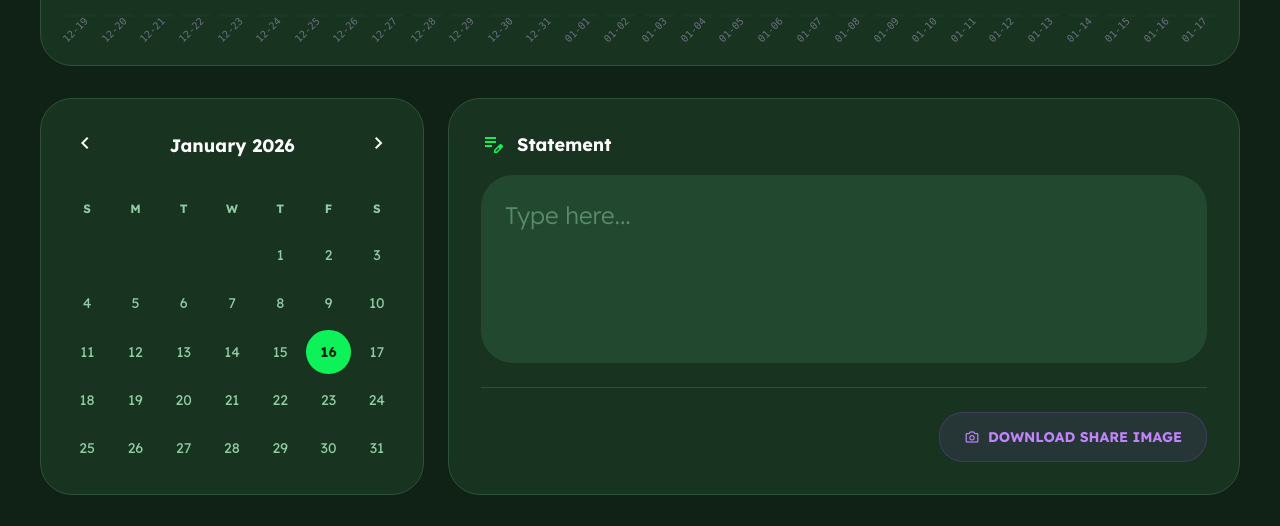
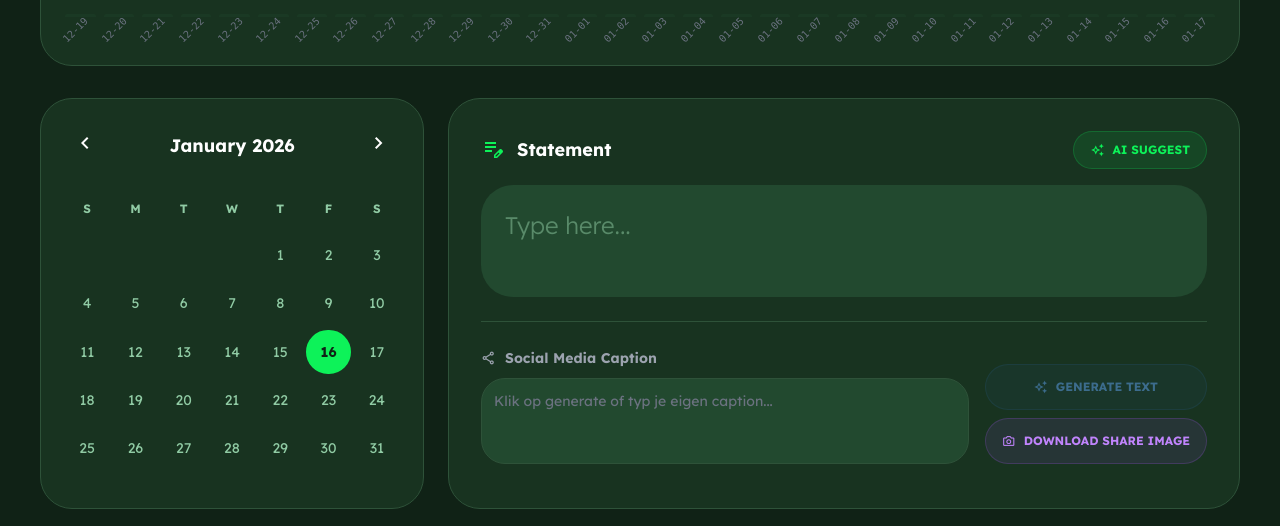
Before and after one commit to Jarbe-bot/cycling-imposter, a React (Vite) app: page /admin/dashboard in a window 1280 px wide. Shown: the part 500-1026 px from the top of the page. Built offline with nearby package versions, Linux system fonts and the light colour scheme; no server answers; the database is empty.

Commit message:
formaat afbeelding

```diff
--- a/components/AdminDashboard.tsx
+++ b/components/AdminDashboard.tsx
@@ -1,6 +1,7 @@
 import React, { useState, useEffect, useRef } from 'react';
 import { Quiz, Cyclist } from '../types';
 import { supabase } from '../supabaseClient';
+import { GoogleGenAI } from "@google/genai";
 import { INITIAL_QUIZ } from '../constants';
 import html2canvas from 'html2canvas';
 
@@ -18,6 +19,7 @@ const AdminDashboard: React.FC<AdminDashboardProps> = ({ quiz, cyclists, setQuiz
   const [selectedDate, setSelectedDate] = useState<string>(new Date().toISOString().split('T')[0]);
   const [isLoading, setIsLoading] = useState(false);
   const [isSaving, setIsSaving] = useState(false);
+  const [isGenerating, setIsGenerating] = useState(false);
 
   const [stats, setStats] = useState({ plays: 0, avgScore: 0, perfectScores: 0 });
   const [isLoadingStats, setIsLoadingStats] = useState(false);
@@ -34,6 +36,9 @@ const AdminDashboard: React.FC<AdminDashboardProps> = ({ quiz, cyclists, setQuiz
   const [moveTargetDate, setMoveTargetDate] = useState('');
 
   const dateInputRef = useRef<HTMLInputElement>(null);
+
+  const [socialCaption, setSocialCaption] = useState('');
+  const [isGeneratingCaption, setIsGeneratingCaption] = useState(false);
 
   useEffect(() => {
     setLocalQuiz(quiz);
@@ -308,81 +313,80 @@ const AdminDashboard: React.FC<AdminDashboardProps> = ({ quiz, cyclists, setQuiz
     setPickerSearch('');
   };
 
-  // --- DE BACK-TO-BASICS SCREENSHOT FUNCTIE ---
+  const generateAIStatement = async () => {
+    setIsGenerating(true);
+    try {
+      const apiKey = import.meta.env.VITE_GEMINI_API_KEY;
+      if (!apiKey) return alert("Geen API Key ingesteld in je .env bestand!");
+
+      const ai = new GoogleGenAI({ apiKey });
+      const currentRiders = localQuiz.slots.map(s => cyclists.find(c => c.id === s.cyclistId)?.name).join(', ');
+
+      const response = await ai.models.generateContent({
+        model: "gemini-2.0-flash",
+        contents: `Create a short, challenging cycling trivia statement (max 60 characters) that applies to some of these riders but not all: ${currentRiders}. Return only the statement text.`,
+      });
+
+      if (response.response.text()) {
+        const text = response.response.text().replace(/"/g, '').trim();
+        setLocalQuiz(prev => ({ ...prev, statement: text }));
+      }
+    } catch (error: any) {
+      console.error("AI failed:", error);
+      alert("AI fout: " + error.message);
+    } finally {
+      setIsGenerating(false);
+    }
+  };
+
+  const generateSocialCaption = async () => {
+    if (!localQuiz.statement) return alert("Genereer of typ eerst een statement!");
+
+    setIsGeneratingCaption(true);
+    try {
+      const apiKey = import.meta.env.VITE_GEMINI_API_KEY;
+      if (!apiKey) return alert("Geen API Key gevonden");
+
+      const ai = new GoogleGenAI({ apiKey });
+
+      const prompt = `Write a short, engaging social media caption (for X/Twitter and Instagram) to promote today's daily puzzle on 'Cycling Imposter'.
+      The theme/statement of today is: "${localQuiz.statement}".
+      Do NOT reveal the answer or the riders' names. Tease the audience and challenge them to find the fake rider.
+      Include 2-3 relevant hashtags like #CyclingImposter #ProCycling.
+      End the caption with: "Play now: https://www.cyclingimposter.com"`;
+
+      const response = await ai.models.generateContent({
+        model: "gemini-2.0-flash",
+        contents: prompt,
+      });
+
+      if (response.response.text()) {
+        const text = response.response.text().replace(/"/g, '').trim();
+        setSocialCaption(text);
+      }
+    } catch (error: any) {
+      console.error("AI Caption failed:", error);
+      alert("Caption genereren mislukt: " + error.message);
+    } finally {
+      setIsGeneratingCaption(false);
+    }
+  };
+
+  // VERNIEUWDE SCREENSHOT FUNCTIE targeting van het verborgen sjabloon
   const downloadShareImage = async () => {
+    // We targeten nu het verborgen sjabloon, niet de actieve werkplek!
     const element = document.getElementById('hidden-share-template');
-    const btn = document.getElementById('download-share-btn');
     if (!element) return alert("Sjabloon niet gevonden!");
 
-    if (btn) btn.innerText = "DOWNLOADING IMAGES...";
+    // Even wachten zodat de foto's geladen kunnen worden
+    await new Promise(r => setTimeout(r, 500));
 
     try {
-      await document.fonts.ready;
-
-      const imageDivs = Array.from(element.querySelectorAll('.share-cyclist-photo'));
-      await Promise.all(imageDivs.map(async (el) => {
-          const div = el as HTMLElement;
-          const originalSrc = div.getAttribute('data-img-src');
-
-          if (originalSrc && originalSrc.startsWith('http') && !originalSrc.startsWith('data:') && !originalSrc.includes(window.location.hostname)) {
-              let base64 = '';
-
-              try {
-                  // POGING 1: Direct!
-                  const fetchUrl = originalSrc + (originalSrc.includes('?') ? '&' : '?') + 'notcache=' + new Date().getTime();
-                  const res = await fetch(fetchUrl, { mode: 'cors' });
-
-                  const contentType = res.headers.get('content-type');
-                  if (!res.ok || !contentType || !contentType.startsWith('image/')) {
-                      throw new Error("Directe fetch faalde of gaf geen afbeelding");
-                  }
-
-                  const blob = await res.blob();
-                  base64 = await new Promise<string>((resolve) => {
-                      const reader = new FileReader();
-                      reader.onloadend = () => resolve(reader.result as string);
-                      reader.readAsDataURL(blob);
-                  });
-              } catch (err1) {
-                  console.log("Direct faalde voor:", originalSrc, "- Overschakelen op Proxy...");
-                  try {
-                      // POGING 2: Simpele Proxy als fallback
-                      const proxyUrl = `https://corsproxy.io/?${encodeURIComponent(originalSrc)}`;
-                      const res = await fetch(proxyUrl);
-
-                      const contentType = res.headers.get('content-type');
-                      if (!res.ok || !contentType || !contentType.startsWith('image/')) {
-                          throw new Error("Proxy faalde of gaf geen afbeelding");
-                      }
-
-                      const blob = await res.blob();
-                      base64 = await new Promise<string>((resolve) => {
-                          const reader = new FileReader();
-                          reader.onloadend = () => resolve(reader.result as string);
-                          reader.readAsDataURL(blob);
-                      });
-                  } catch (err2) {
-                      console.error("Beide pogingen faalden voor:", originalSrc);
-                  }
-              }
-
-              // Plak de foto erin als we er een hebben
-              if (base64) {
-                  div.style.backgroundImage = `url("${base64}")`;
-              }
-          }
-      }));
-
-      if (btn) btn.innerText = "RENDERING...";
-      await new Promise(r => setTimeout(r, 2000));
-
-      if (btn) btn.innerText = "CAPTURING...";
-
       const canvas = await html2canvas(element, {
-        backgroundColor: '#102216',
-        scale: 2,
+        backgroundColor: '#102216', // Dezelfde kleur als background-dark
+        scale: 2, // Hoge resolutie
         useCORS: true,
-        logging: false,
+        logging: false, // Zet dit aan voor debugging
       });
 
       const link = document.createElement('a');
@@ -392,8 +396,6 @@ const AdminDashboard: React.FC<AdminDashboardProps> = ({ quiz, cyclists, setQuiz
     } catch (err) {
       console.error("Screenshot failed:", err);
       alert("Oeps, screenshot maken mislukt. Bekijk de console.");
-    } finally {
-      if (btn) btn.innerHTML = '<span class="material-symbols-outlined text-sm">photo_camera</span> DOWNLOAD SHARE IMAGE';
     }
   };
 
@@ -424,62 +426,55 @@ const AdminDashboard: React.FC<AdminDashboardProps> = ({ quiz, cyclists, setQuiz
   return (
     <div className="bg-background-dark min-h-screen flex flex-col">
 
-      {/* --- VERBETERD VERBORGEN SCREENSHOT SJABLOON --- */}
+      {/* --- VERBORGEN SCREENSHOT SJABLOON (Alleen voor html2canvas) --- */}
+      {/* We gebruiken absolute positionering om het buiten het scherm te plaatsen,
+          maar geven het vaste afmetingen (1080px breed). display: none werkt niet voor html2canvas. */}
       <div style={{ position: 'absolute', left: '-9999px', top: '0', width: '1080px', overflow: 'hidden' }}>
-        <div id="hidden-share-template" className="bg-[#102216] p-16 flex flex-col gap-12 border-0" style={{ fontFamily: "'Lexend', sans-serif" }}>
-
+        <div id="hidden-share-template" className="bg-background-dark p-12 flex flex-col gap-10 border border-white/10 rounded-2xl">
             {/* HEADER */}
-            <div className="flex items-center justify-between">
+            <div className="flex items-center justify-between gap-6">
                 <div>
-                    <h1 className="text-white text-6xl font-extrabold tracking-tight" style={{ lineHeight: '1.2' }}>{selectedDate}</h1>
-                    <p className="text-[#0df259] text-2xl uppercase tracking-widest font-bold mt-2" style={{ lineHeight: '1.2' }}>The Daily Pro Cycling Challenge</p>
+                    <h1 className="text-white text-5xl font-extrabold tracking-tight">{selectedDate}</h1>
+                    <p className="text-text-muted text-sm uppercase tracking-widest font-bold mt-1">THE DAILY PRO CYCLING CHALLENGE</p>
                 </div>
+                {/* Een klein og-image element (zorg dat je er eentje hebt in je public folder!) */}
+                <img src="/og-image.jpg" className="w-24 h-24 rounded-2xl object-cover border-4 border-primary shadow-neon opacity-70" alt="Logo" />
             </div>
 
             {/* STATEMENT BOX */}
             {localQuiz.statement && (
-                <div className="bg-[#183320] p-10 rounded-3xl border border-[#2e5239]">
-                    <p className="text-[#0df259] text-2xl font-bold uppercase tracking-widest mb-4 opacity-80" style={{ lineHeight: '1.2' }}>The Criteria:</p>
-                    <p className="text-white text-4xl font-light tracking-tight break-words" style={{ lineHeight: '1.5' }}>
+                <div className="bg-input-dark p-8 rounded-2xl border border-border-dark">
+                    <p className="text-primary text-xl font-bold uppercase tracking-widest mb-2 opacity-50">THE CRITERIA:</p>
+                    <p className="text-white text-5xl font-light leading-relaxed tracking-tight break-words">
                         "{localQuiz.statement}"
                     </p>
                 </div>
             )}
 
-            {/* CYCLIST GRID */}
-            <div className="grid grid-cols-2 gap-x-10 gap-y-12">
+            {/* CYCLIST GRID (Compact vertical layout: 2 cols x 4 rows) */}
+            <div className="grid grid-cols-2 gap-8">
                 {getShareCyclists().map((c, idx) => (
-                    <div key={idx} className="flex items-center gap-8 bg-[#183320] p-8 rounded-3xl border border-[#2e5239]">
-                        <div className="relative flex-shrink-0">
-                            <span className="absolute -top-5 -left-5 w-12 h-12 flex items-center justify-center bg-[#22492f] text-white rounded-full text-xl font-bold border-4 border-[#183320] z-10">#{idx + 1}</span>
+                    <div key={idx} className="flex items-center gap-6 bg-surface-dark p-6 rounded-2xl border border-border-dark">
+                        <div className="relative">
+                            <span className="absolute -top-3 -left-3 size-8 flex items-center justify-center bg-input-dark text-white rounded-full text-sm font-bold border border-border-dark z-10">#{idx + 1}</span>
                             {c.imageUrl ? (
-                                <div
-                                    className="share-cyclist-photo w-32 h-32 rounded-full border-4 border-[#0df259] flex-shrink-0"
-                                    data-img-src={c.imageUrl}
-                                    style={{
-                                        backgroundImage: `url('${c.imageUrl}')`,
-                                        backgroundSize: 'cover',
-                                        backgroundPosition: 'center',
-                                        minWidth: '128px',
-                                        minHeight: '128px'
-                                    }}
-                                />
+                                <img src={c.imageUrl} crossOrigin="anonymous" className="w-28 h-28 rounded-full object-cover border-4 border-primary" alt={c.name} />
                             ) : (
-                                <div className="w-32 h-32 min-w-[128px] min-h-[128px] rounded-full border-4 border-dashed border-[#22492f] flex items-center justify-center text-[#90cba4] text-5xl font-black">?</div>
+                                <div className="w-28 h-28 rounded-full border-4 border-dashed border-input-dark flex items-center justify-center text-text-muted text-5xl font-black">?</div>
                             )}
                         </div>
-                        <div className="flex-1">
-                            <p className="text-white text-3xl font-bold pb-2 break-words" style={{ lineHeight: '1.3' }}>{c.name}</p>
-                            <p className="text-[#90cba4] text-xl font-medium mt-1 pb-2 break-words" style={{ lineHeight: '1.3' }}>{c.team}</p>
+                        <div className="flex-1 overflow-hidden">
+                            <p className="text-white text-2xl font-bold truncate">{c.name}</p>
+                            <p className="text-text-muted text-sm font-medium mt-1 truncate">{c.team}</p>
                         </div>
                     </div>
                 ))}
             </div>
 
             {/* FOOTER */}
-            <div className="mt-10 pt-12 border-t border-[#2e5239] text-center pb-4">
-                <p className="text-white text-3xl font-light" style={{ lineHeight: '1.2' }}>Can you avoid the <strong className="text-[#ef4444] font-bold">Imposters</strong>?</p>
-                <p className="text-[#0df259] text-5xl font-black mt-6 tracking-widest uppercase" style={{ lineHeight: '1.2' }}>CYCLINGIMPOSTER.COM</p>
+            <div className="mt-6 pt-10 border-t border-white/10 text-center">
+                <p className="text-white text-2xl font-light">Can you spot the <strong className="text-red-400 font-bold">Imposter</strong> among them?</p>
+                <p className="text-primary text-4xl font-black mt-4 tracking-widest uppercase">CYCLINGIMPOSTER.COM</p>
             </div>
         </div>
       </div>
@@ -511,6 +506,7 @@ const AdminDashboard: React.FC<AdminDashboardProps> = ({ quiz, cyclists, setQuiz
 
       <main className="flex-1 w-full max-w-[1440px] mx-auto p-6 lg:p-10 flex flex-col gap-8 relative z-10">
 
+        {/* --- STICKY CONTROL BAR --- */}
         <div className="sticky top-[73px] z-40 bg-background-dark/95 backdrop-blur-md py-4 border-b border-white/10 -mx-6 px-6 lg:-mx-10 lg:px-10 -mt-2 shadow-xl flex flex-col md:flex-row md:items-end justify-between gap-4">
           <div>
             <h1 className="text-3xl md:text-4xl font-bold text-white tracking-tight">
@@ -552,6 +548,7 @@ const AdminDashboard: React.FC<AdminDashboardProps> = ({ quiz, cyclists, setQuiz
           </div>
         </div>
 
+        {/* ANALYTICS KAARTEN */}
         <div className="grid grid-cols-1 md:grid-cols-3 gap-4">
             <div className="bg-surface-dark p-4 rounded-xl border border-border-dark flex items-center gap-4">
                 <div className="size-12 rounded-full bg-blue-500/20 text-blue-400 flex items-center justify-center">
@@ -582,6 +579,7 @@ const AdminDashboard: React.FC<AdminDashboardProps> = ({ quiz, cyclists, setQuiz
             </div>
         </div>
 
+        {/* GRAFIEK */}
         <div className="bg-surface-dark p-6 rounded-xl border border-border-dark">
             <div className="flex items-center justify-between mb-6">
                 <h3 className="text-white text-lg font-bold flex items-center gap-2">
@@ -701,30 +699,66 @@ const AdminDashboard: React.FC<AdminDashboardProps> = ({ quiz, cyclists, setQuiz
                   <span className="material-symbols-outlined">edit_note</span>
                   <h3 className="text-lg font-bold text-white">Statement</h3>
                 </div>
+                <button
+                  onClick={generateAIStatement}
+                  disabled={isGenerating}
+                  className="flex items-center gap-2 px-4 py-2 rounded-full bg-primary/10 text-primary border border-primary/20 text-xs font-bold hover:bg-primary/20 transition-all disabled:opacity-50"
+                >
+                  <span className={`material-symbols-outlined text-sm ${isGenerating ? 'animate-spin' : ''}`}>auto_awesome</span>
+                  {isGenerating ? 'THINKING...' : 'AI SUGGEST'}
+                </button>
               </div>
-
               <textarea
-                className="form-input w-full flex-1 resize-none rounded-xl text-white focus:outline-0 focus:ring-2 focus:ring-primary border-none bg-input-dark placeholder:text-text-muted/50 p-6 text-xl md:text-2xl font-light leading-relaxed mb-6"
+                className="form-input w-full flex-1 resize-none rounded-xl text-white focus:outline-0 focus:ring-2 focus:ring-primary border-none bg-input-dark placeholder:text-text-muted/50 p-6 text-xl md:text-2xl font-light leading-relaxed"
                 placeholder="Type here..."
                 value={localQuiz.statement}
                 onChange={handleStatementChange}
               />
 
-              <div className="pt-6 border-t border-border-dark flex justify-end">
-                <button
-                    id="download-share-btn"
-                    onClick={downloadShareImage}
-                    className="flex justify-center items-center gap-2 px-6 py-3 rounded-lg bg-purple-500/10 text-purple-400 border border-purple-500/20 text-sm font-bold hover:bg-purple-500/20 transition-all"
-                >
-                    <span className="material-symbols-outlined text-base">photo_camera</span>
-                    DOWNLOAD SHARE IMAGE
-                </button>
+              {/* SOCIAL MEDIA TOOLKIT */}
+              <div className="mt-6 pt-6 border-t border-border-dark">
+                <div className="flex flex-col md:flex-row gap-4 items-start md:items-end justify-between mb-3">
+                  <div className="flex-1 w-full">
+                    <h4 className="text-sm font-bold text-gray-400 flex items-center gap-2 mb-2">
+                        <span className="material-symbols-outlined text-base">share</span>
+                        Social Media Caption
+                    </h4>
+                    <div className="flex gap-2">
+                        <textarea
+                            className="flex-1 bg-input-dark border border-border-dark rounded-lg text-white text-sm p-3 focus:border-primary outline-none resize-none"
+                            rows={3}
+                            value={socialCaption}
+                            onChange={(e) => setSocialCaption(e.target.value)}
+                            placeholder="Klik op generate of typ je eigen caption..."
+                        />
+                    </div>
+                  </div>
+
+                  <div className="flex flex-row md:flex-col gap-2 w-full md:w-auto">
+                    <button
+                        onClick={generateSocialCaption}
+                        disabled={isGeneratingCaption || !localQuiz.statement}
+                        className="flex-1 md:flex-none flex justify-center items-center gap-2 px-4 py-3 rounded-lg bg-blue-500/10 text-blue-400 border border-blue-500/20 text-xs font-bold hover:bg-blue-500/20 transition-all disabled:opacity-50"
+                    >
+                        <span className={`material-symbols-outlined text-sm ${isGeneratingCaption ? 'animate-spin' : ''}`}>auto_awesome</span>
+                        {isGeneratingCaption ? 'GENERATING...' : 'GENERATE TEXT'}
+                    </button>
+                    <button
+                        onClick={downloadShareImage}
+                        className="flex-1 md:flex-none flex justify-center items-center gap-2 px-4 py-3 rounded-lg bg-purple-500/10 text-purple-400 border border-purple-500/20 text-xs font-bold hover:bg-purple-500/20 transition-all"
+                    >
+                        <span className="material-symbols-outlined text-sm">photo_camera</span>
+                        DOWNLOAD SHARE IMAGE
+                    </button>
+                  </div>
+                </div>
               </div>
 
             </div>
           </div>
         </div>
 
+        {/* ACTIEVE WERKPLEK */}
         <div className={`transition-opacity ${isLoading ? 'opacity-50 pointer-events-none' : 'opacity-100'}`}>
             <div className="flex items-center justify-between mt-4 mb-6">
                 <h3 className="text-white text-xl font-bold leading-tight flex items-center gap-3">
```
